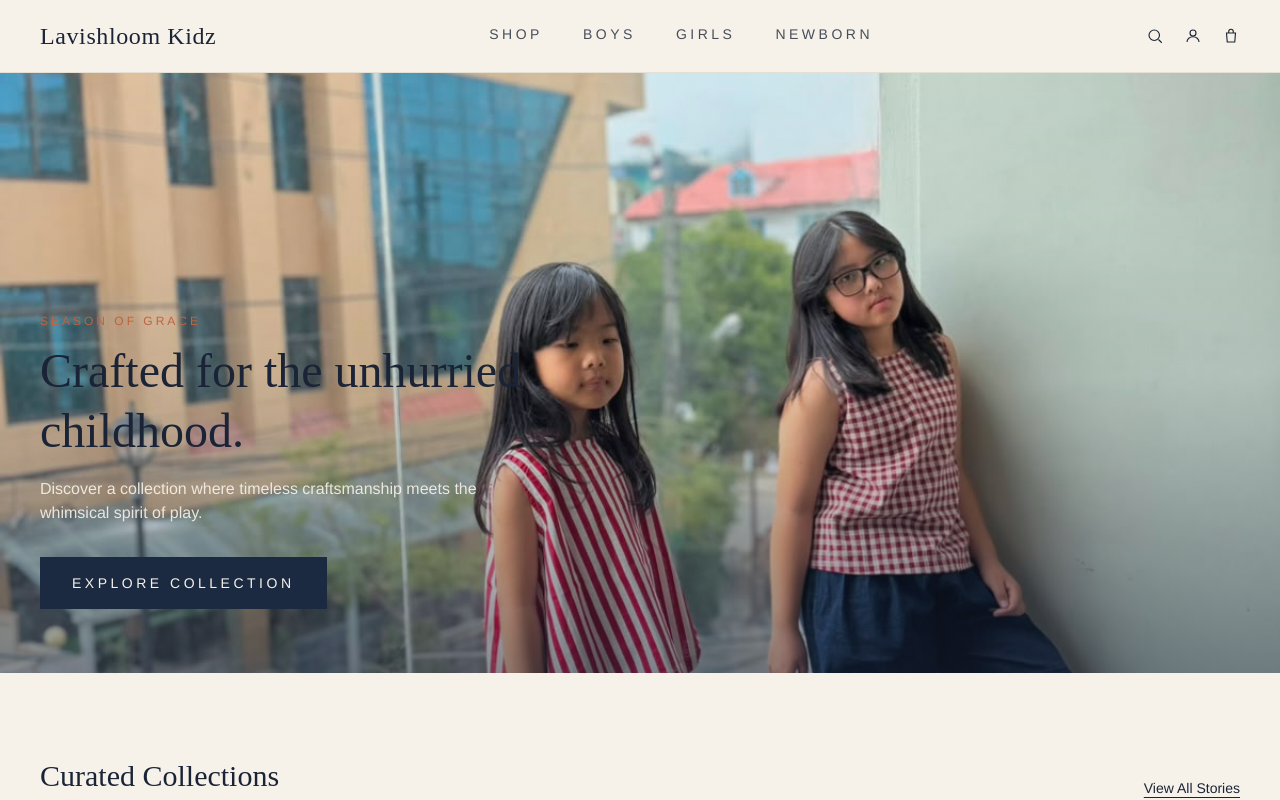
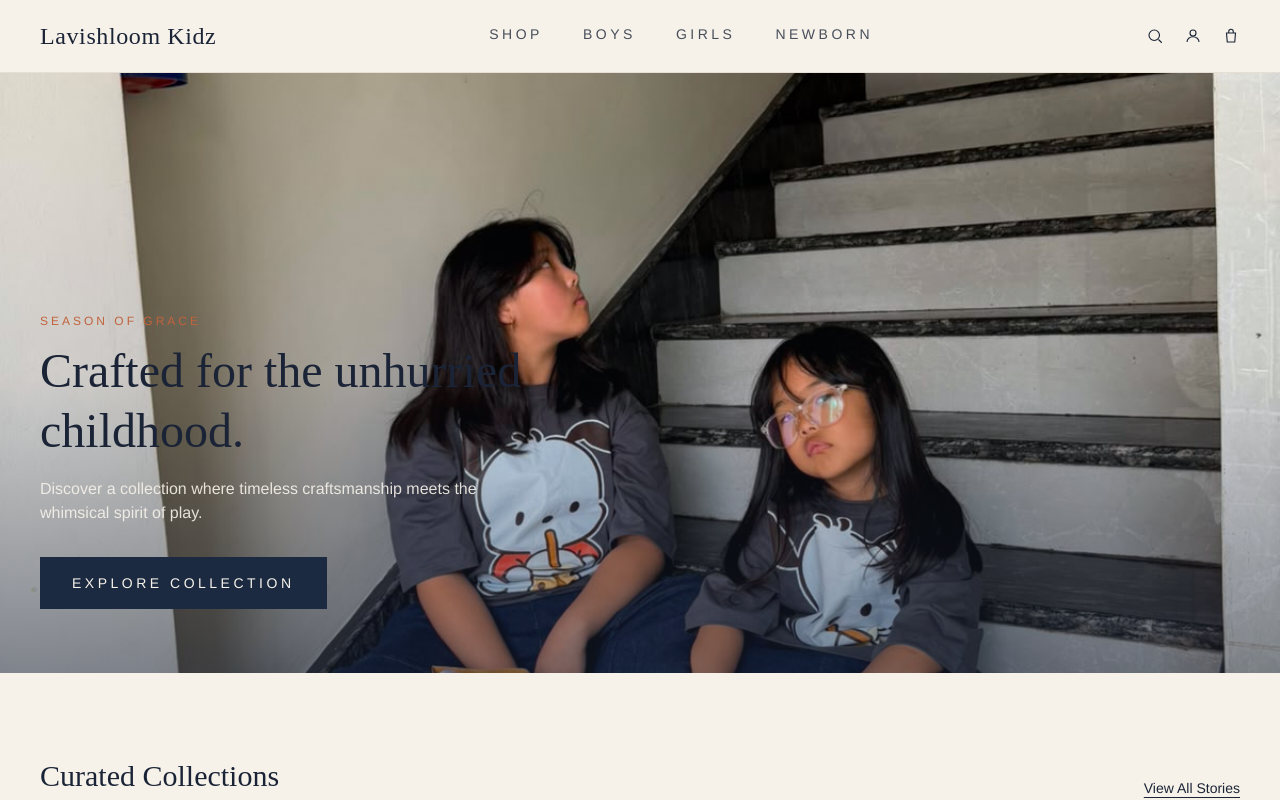
Before and after one commit to kumorai9-star/lavishloom, a React app: page / in a window 1280 px wide. Shown: the top 800 px of the page. Built offline with nearby package versions, Linux system fonts and the light colour scheme; the HTML template or start-up script is replaced by a standard one.

Commit message:
change image

```diff
--- a/src/pages/Home.jsx
+++ b/src/pages/Home.jsx
@@ -17,7 +17,7 @@ export default function Home() {
       {/* Hero */}
       <section className="relative h-[520px] md:h-[600px] flex items-end">
         <img
-          src="/images/pic22.jpeg"
+          src="/images/pic21.jpeg"
           alt="Child in linen shirt beneath dappled light"
           className="absolute inset-0 w-full h-full object-cover"
         />
```
